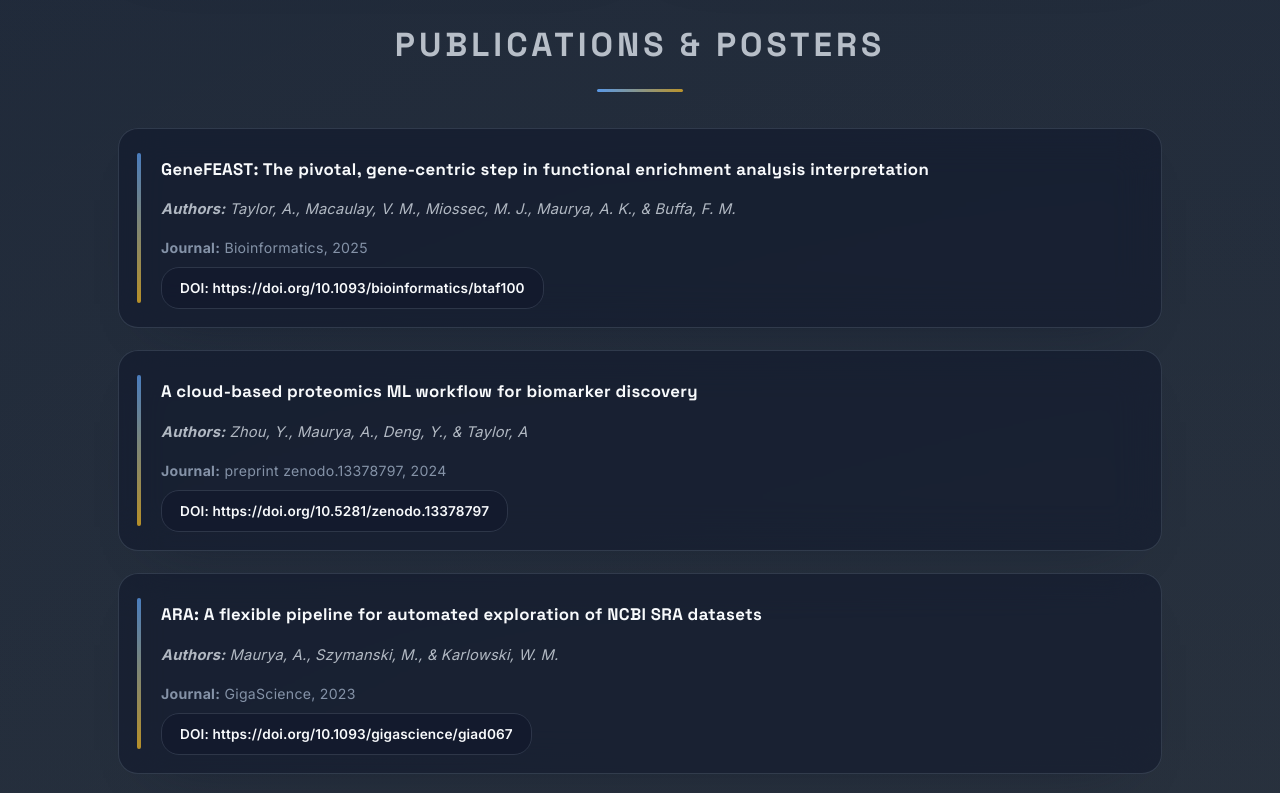
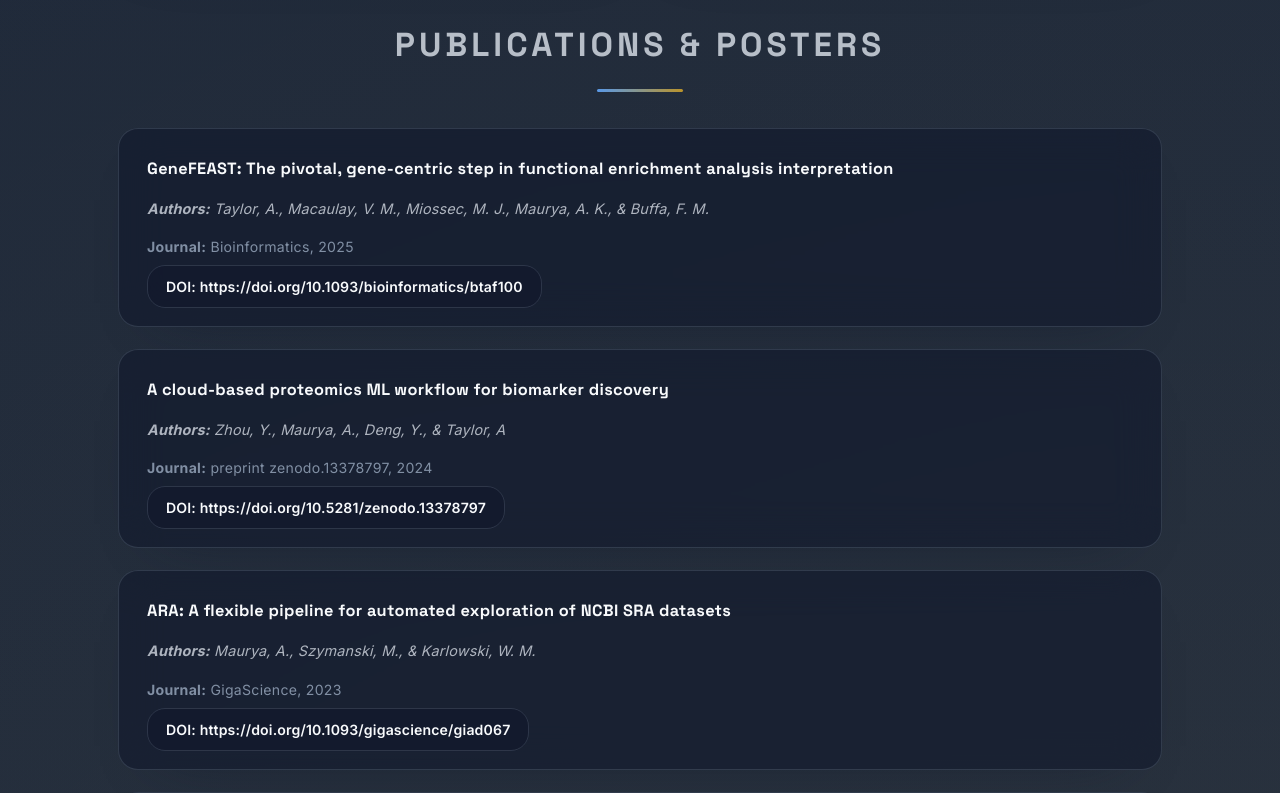
Before and after one commit to maurya-anand/cv, a React (Vite) app: page / in a window 1280 px wide. Shown: the part 6800-7593 px from the top of the page. Built offline with nearby package versions, Linux system fonts and the light colour scheme.

Commit message:
Refactor Publications.css for improved layout and consistency; remove unnecessary styles and adjust padding

```diff
--- a/src/components/Publications.css
+++ b/src/components/Publications.css
@@ -5,43 +5,31 @@
 }
 
 .publication-item {
-  position: relative;
   display: flex;
   flex-direction: column;
   gap: 14px;
-  padding: 26px 28px 26px 42px;
+  padding: 26px 28px;
   border-radius: 20px;
   background: rgba(15, 23, 42, 0.55);
   border: 1px solid rgba(148, 163, 184, 0.2);
   box-shadow: 0 24px 60px -48px rgba(15, 23, 42, 0.9);
 }
 
-.publication-item::before {
-  content: '';
-  position: absolute;
-  left: 18px;
-  top: 24px;
-  bottom: 24px;
-  width: 4px;
-  border-radius: 999px;
-  background: linear-gradient(180deg, rgba(96, 165, 250, 0.7), rgba(251, 191, 36, 0.7));
-}
-
 .publication-title {
   margin: 0;
   color: var(--text-strong);
-  font-size: 1.05rem;
+  font-size: 1.02rem;
   letter-spacing: 0.02em;
 }
 
 .publication-authors {
   font-style: italic;
-  color: rgba(226, 232, 240, 0.76);
-  font-size: 0.92rem;
+  color: rgba(226, 232, 240, 0.74);
+  font-size: 0.9rem;
 }
 
 .publication-journal {
-  color: rgba(148, 163, 184, 0.88);
+  color: rgba(148, 163, 184, 0.85);
   font-size: 0.88rem;
   letter-spacing: 0.02em;
 }
@@ -52,7 +40,7 @@
   border-radius: 18px;
   background: rgba(15, 23, 42, 0.55);
   color: var(--text-strong);
-  font-size: 0.85rem;
+  font-size: 0.88rem;
   border: 1px solid rgba(148, 163, 184, 0.2);
   transition: transform 0.2s ease, border-color 0.2s ease;
 }
@@ -63,6 +51,6 @@
 
 @media (max-width: 640px) {
   .publication-item {
-    padding: 24px 24px 24px 36px;
+    padding: 24px;
   }
 }
```
